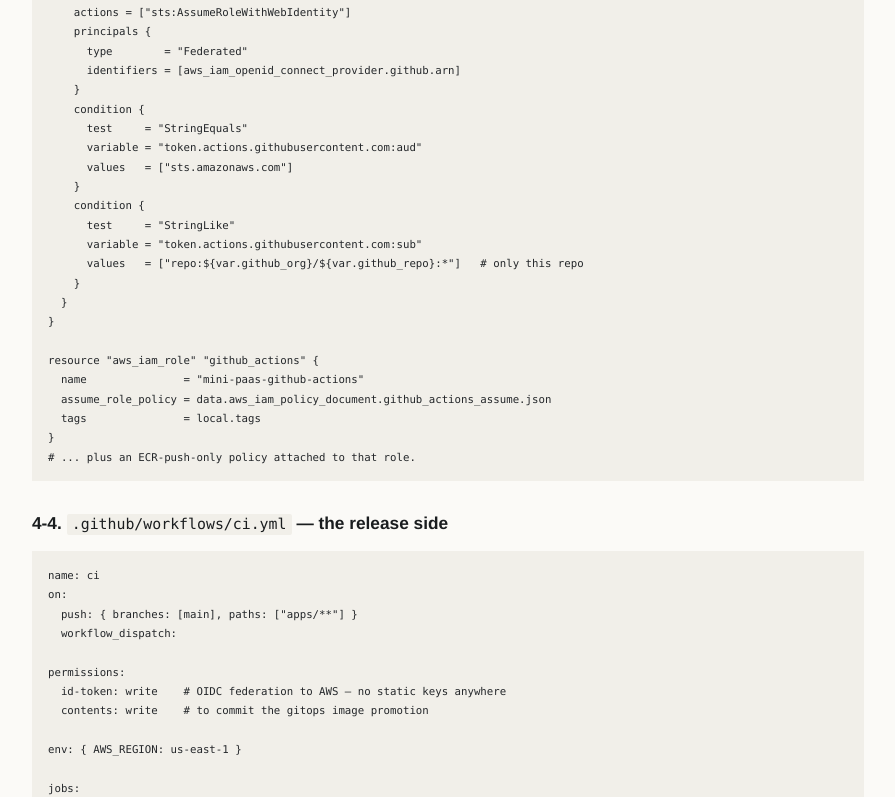
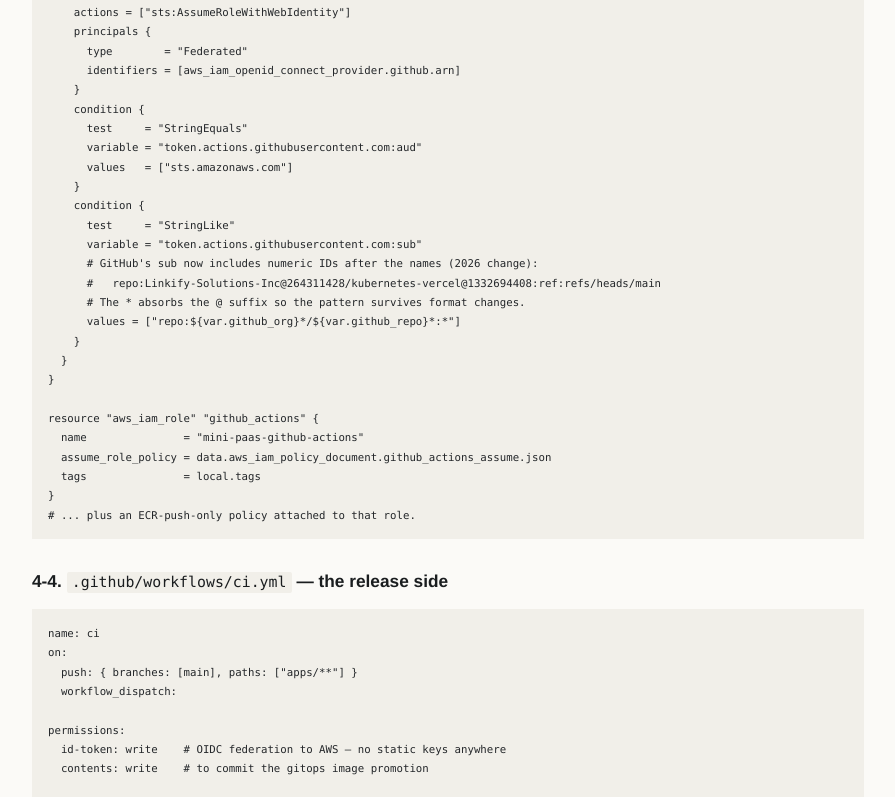
Before and after one commit to Linkify-Solutions-Inc/kubernetes-vercel, a plain HTML site: page docs/TM-002-technical-explainer.html in a window 1280 px wide. Shown: the part 8693-9490 px from the top of the page, without its empty margins (192-1087 px from the left). Drawn offline with Linux system fonts and the light colour scheme.

Commit message:
Fix OIDC trust policy: GitHub sub now includes @ID suffixes; remove debug step

```diff
--- a/docs/TM-002-technical-explainer.html
+++ b/docs/TM-002-technical-explainer.html
@@ -436,7 +436,10 @@ data "aws_iam_policy_document" "github_actions_assume" {
     condition {
       test     = "StringLike"
       variable = "token.actions.githubusercontent.com:sub"
-      values   = ["repo:${var.github_org}/${var.github_repo}:*"]   # only this repo
+      # GitHub's sub now includes numeric IDs after the names (2026 change):
+      #   repo:Linkify-Solutions-Inc@264311428/kubernetes-vercel@1332694408:ref:refs/heads/main
+      # The * absorbs the @<id> suffix so the pattern survives format changes.
+      values = ["repo:${var.github_org}*/${var.github_repo}*:*"]
     }
   }
 }
```
Also changed, not shown: docs/TM-001-experiments-playbook.html (+1 -1 lines), .github/workflows/ci.yml, 6 other files.
